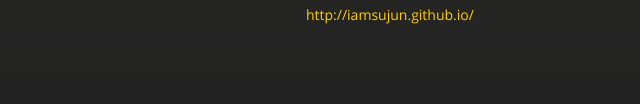
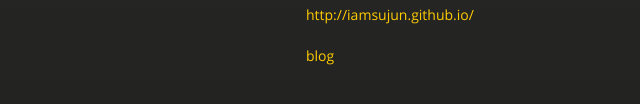
Before and after one commit to iamsujun/iamsujun.github.io, a plain HTML site: page index.html in a window 1280 px wide. Shown: the part 308-412 px from the top of the page, 9-649 px from the left. Drawn offline with nearby package versions, Linux system fonts and the light colour scheme.

Commit message:
add one blog 'The difference of git reset and git revert'

```diff
--- a/index.html
+++ b/index.html
@@ -39,6 +39,7 @@
 <a id="iamsujungithubio" class="anchor" href="#iamsujungithubio" aria-hidden="true"><span class="octicon octicon-link"></span></a>iamsujun.github.io</h1>
 
 <p><a href="http://iamsujun.github.io/">http://iamsujun.github.io/</a></p>
+<p><a href="http://iamsujun.github.io/blog/index.md">blog</a></p>
       </section>
 
     </div>
```
Also changed, not shown: 3 other files.
